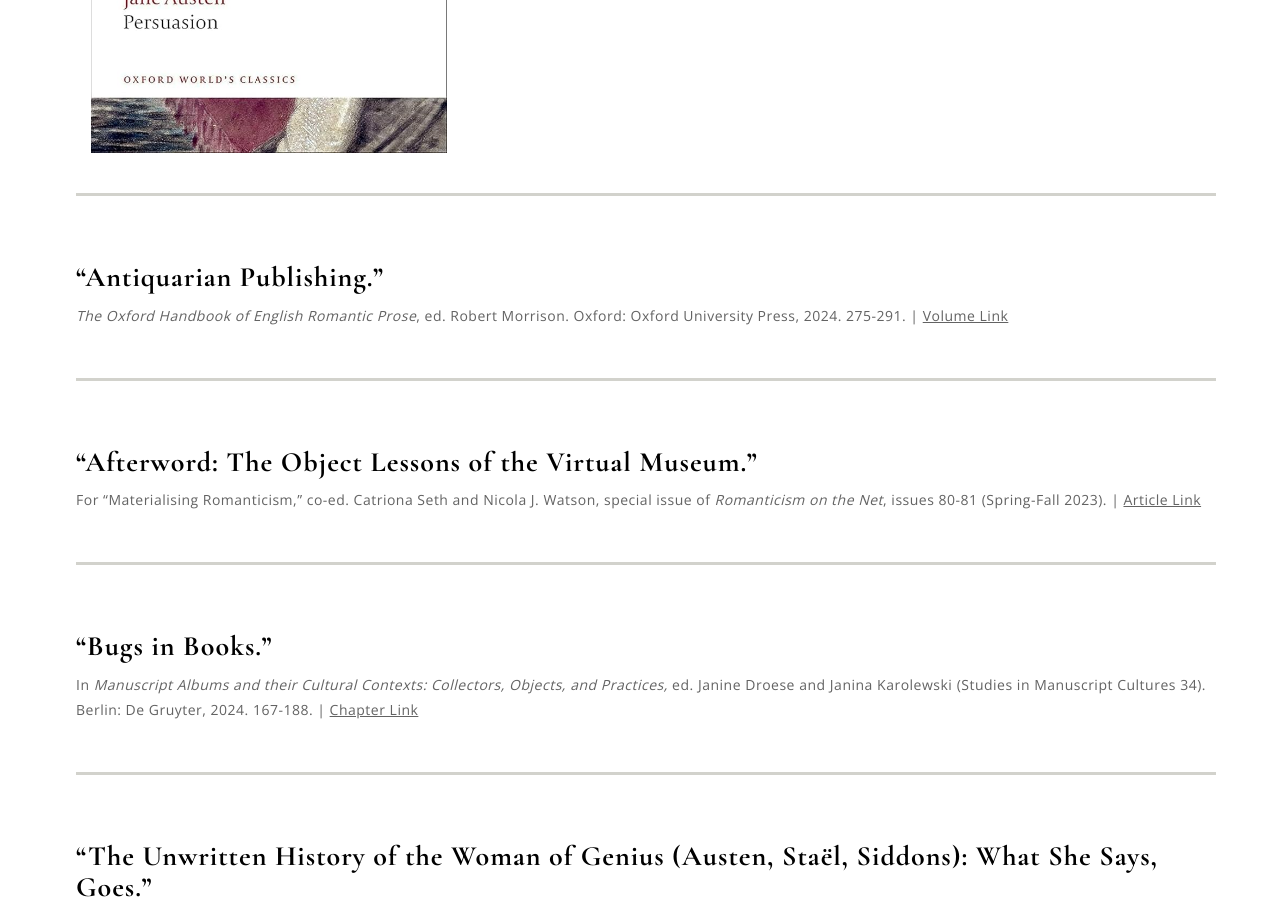
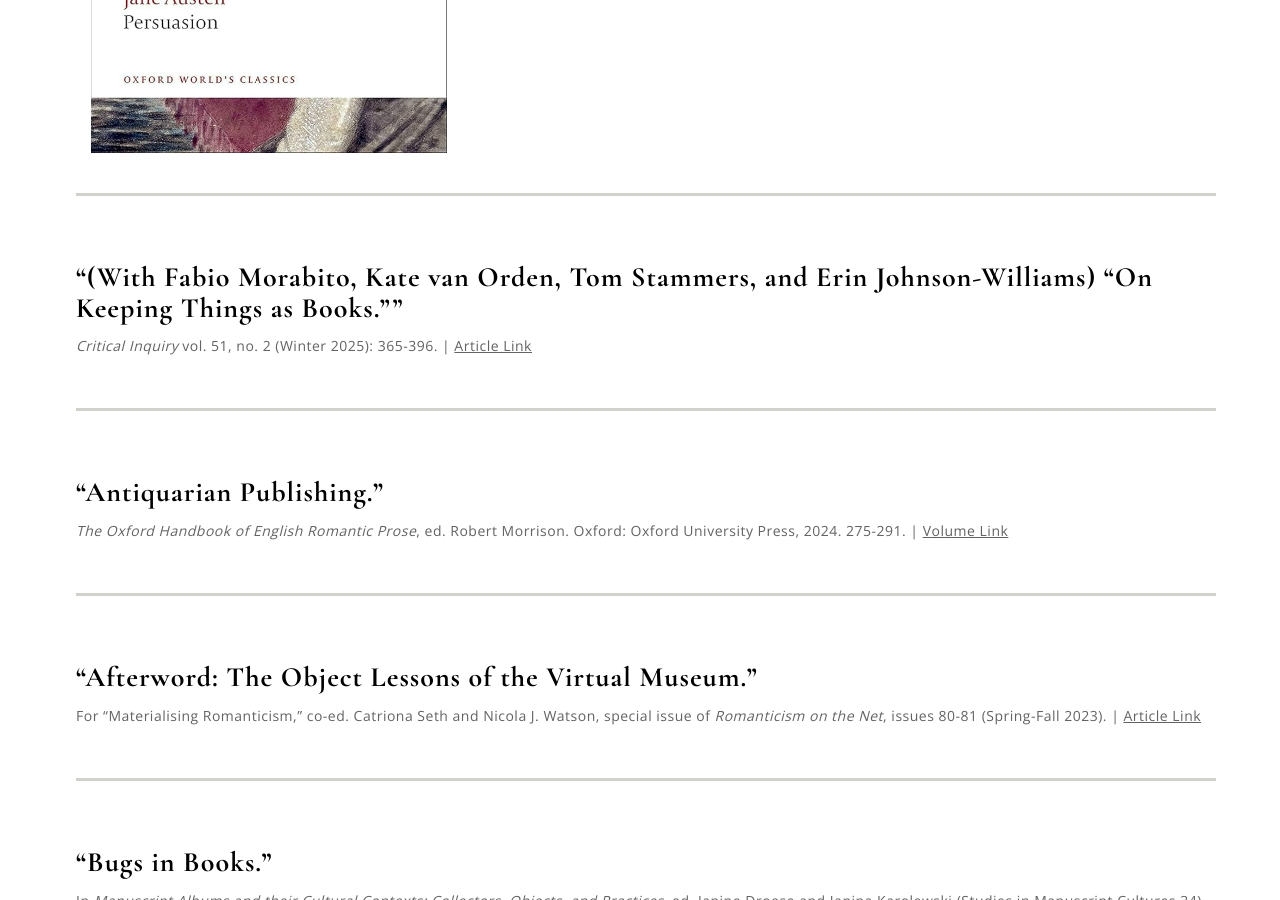
Before and after one commit to ceyingst/DLSite, a Jekyll site: the page built from work.html, in a window 1280 px wide and 900 px high, scrolled down 9514 px. Built offline with Jekyll 4.4.1, drawn with Linux system fonts in a browser that asks for light colours; nearby versions of some CDN libraries; some web fonts are replaced.

Commit message:
regular update

```diff
--- a/_data/articles.yml
+++ b/_data/articles.yml
@@ -1,3 +1,8 @@
+
+- name: “(With Fabio Morabito, Kate van Orden, Tom Stammers, and Erin Johnson-Williams) <q>On Keeping Things as Books.</q>”
+  publisher: "<em>Critical Inquiry</em> vol. 51, no. 2 (Winter 2025): 365-396."
+  url: https://www.journals.uchicago.edu/doi/abs/10.1086/732926
+  urlname: Article Link
 - name: "<q>Antiquarian Publishing.</q>"
   publisher: "<em>The Oxford Handbook of English Romantic Prose</em>, ed. Robert Morrison. Oxford: Oxford University Press, 2024. 275-291."
   url: https://global.oup.com/academic/product/the-oxford-handbook-of-british-romantic-prose-9780198834540?cc=gb&lang=en&#
--- a/_data/edcoll.yml
+++ b/_data/edcoll.yml
@@ -4,6 +4,7 @@
 <br> <br>
 The chapters span a terrain that extends from the earliest surviving writings of the Indus Valley to Cicero's 1st-century B.C.E. library to the latest videogames. Some model new ways of thinking about the form, edges, and boundaries of the book as they demonstrate how seldom the book's history as a material object is terminated at the moment of its manufacture. Other chapters highlight the provisionality that makes the book's conceptual boundaries fuzzy, unfinished, and variable; many seek to overturn triumphalist histories that recount the story of the book as though it were Western and white. Overall, this collection launches a new generation of scholarship as it introduces provocative new approaches about the nature, place, and time of books."
   image: ../img/portfolio/unfin-book.jpg
+  alt: book cover for The Unfinished Book
   url: https://global.oup.com/academic/product/the-unfinished-book-9780198830801
   urlname: Publisher's Site
 - name: Clarissa in Lockdown
@@ -18,6 +19,7 @@ The chapters span a terrain that extends from the earliest surviving writings of
   url: https://www.cambridge.org/core/journals/pmla/issue/807C3E1946FE5827D18287BDD1E6BDED
   urlname: Publisher's Site
   image: ../img/portfolio/cult-reading.jpg
+  alt:
 - name: The Matter of the Archive
   publisher: a special issue of <em>Studies in Romanticism</em>
   description:
--- a/index.html
+++ b/index.html
@@ -34,7 +34,7 @@ permalink: /
           </div>
           <p>I am the Ernest Bernbaum Professor of English Literature at Harvard University, where I arrived in 2014, following two decades of teaching at large, under-funded public universities both in the United States and my native Canada.
             <br><br>
-            At Harvard I <a href="./teaching">teach courses</a> on, among other things, the era “When Novels Were New”; on Jane Austen, the literary fan cultures of her moment, and the fan cultures she focuses at our moment; on the history of reading and the politics of literacy and literacy instruction; on “Book Theory”; and on the Gothic tradition in literature and film. I am particularly fond of teaching the gateway course to the English concentration and English secondary degree, “Literary Forms,” but—should you wonder about my favorite course—well, it is inevitably the one that I’m teaching at that moment, just as my favorite Austen novel is inevitably the one that I’m teaching at that moment. Harvard’s graduating classes have on five occasions selected me as one of their “favorite professors,” and in 2021 I was appointed Harvard College Professor in recognition of my excellence in undergraduate teaching.
+            At Harvard I <a href="./teaching">teach courses</a> on, among other things, the era “When Novels Were New”; on Jane Austen, the literary fan cultures of her moment, and the fan cultures she focuses at our moment; on the history of reading and the politics of literacy and literacy instruction; on “Book Theory”; and on the Gothic tradition in literature and film. I am particularly fond of teaching the gateway course to the English concentration and English secondary degree, “Literary Forms,” but—should you wonder about my favorite course—well, it is inevitably the one that I’m teaching at that moment, just as my favorite Austen novel is inevitably the one that I’m teaching at that moment. Harvard’s graduating classes have on six occasions selected me as one of their “favorite professors,” and in 2021 I was appointed Harvard College Professor in recognition of my excellence in undergraduate teaching.
             <br><br>
             At Harvard’s Mahindra Humanities Center I co-convene the seminars on <a href="https://mahindrahumanities.fas.harvard.edu/novel-theory">Novel Theory</a> and on the <a href="https://mahindrahumanities.fas.harvard.edu/history-book">History of the Book</a>.
             <br><br>
--- a/work.html
+++ b/work.html
@@ -45,7 +45,7 @@ permalink: /writing/
       <li class="mix Books">
         <div class="col-md-5">
           <div class="img">
-            <img src="{{ book.image }}" alt="">
+            <img src="{{ book.image }}" alt="{{ book.alt }}">
          </div>
          </div>
 
@@ -67,7 +67,7 @@ permalink: /writing/
       <li class="mix Edited">
         <div class="col-md-5">
           <div class="img">
-            <img src="{{ coll.image }}" alt="">
+            <img src="{{ coll.image }}" alt="{{ coll.alt }}">
          </div>
         </div>
 
@@ -88,7 +88,7 @@ permalink: /writing/
       <li class="mix EdAnth">
         <div class="col-md-5">
           <div class="img">
-            <img src="{{ edition.image }}" alt="">
+            <img src="{{ edition.image }}" alt=" {{ edition.alt }}">
          </div>
          </div>
 
```
Also changed, not shown: _data/books.yml (+2 -0 lines), 3 other files.
